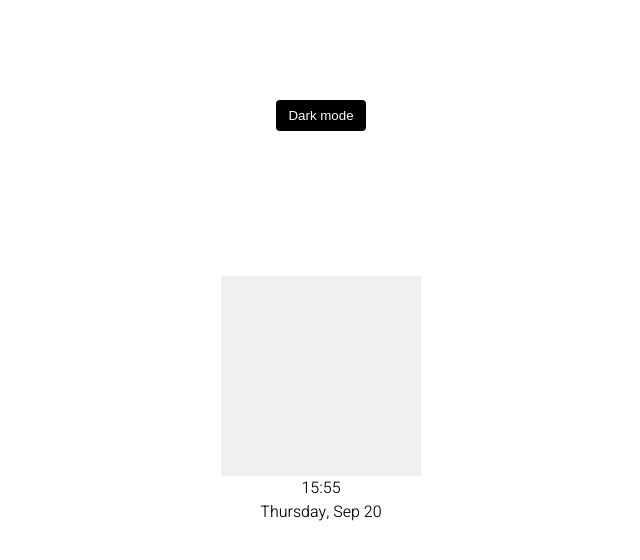
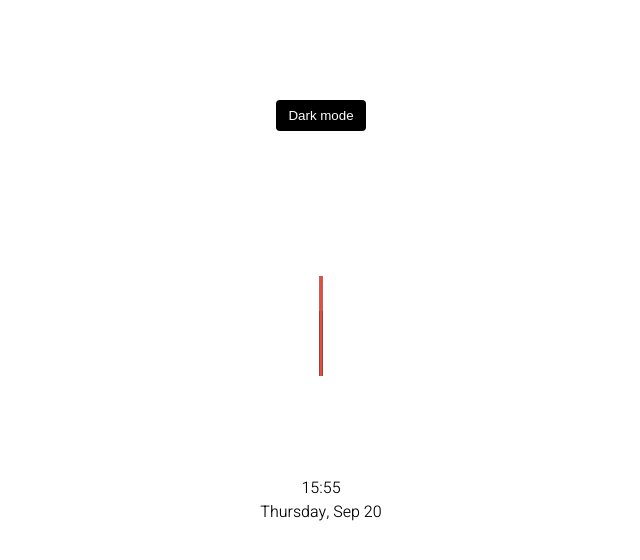
Before and after one commit to Andreas-Ziegler22/theme-Clock, a plain HTML site: page index.html in a window 1280 px wide. Shown: the whole page, without its empty margins (319-959 px from the left). Drawn offline with Linux system fonts and the light colour scheme.

Commit message:
needle style

```diff
--- a/style.css
+++ b/style.css
@@ -54,5 +54,25 @@ body {
   position: relative;
   width: 200px;
   height: 200px;
-  background-color: #f0f0f0;
 }
+.needle {
+  background-color: var(--primary-color);
+  position: absolute;
+  top: 50%;
+  left: 50%;
+  height: 65px;
+  width: 3px;
+  transform-origin: bottom center;
+}
+.needle.hour {
+  transform: translate(-50%, -100%) rotate(0deg);
+}
+.needle.minute {
+  transform: translate(-50%, -100%) rotate(0deg);
+  height: 100px;
+}
+.needle.second {
+  transform: translate(-50%, -100%) rotate(0deg);
+  height: 100px;
+  background-color: #e74c3c;
+}
```
